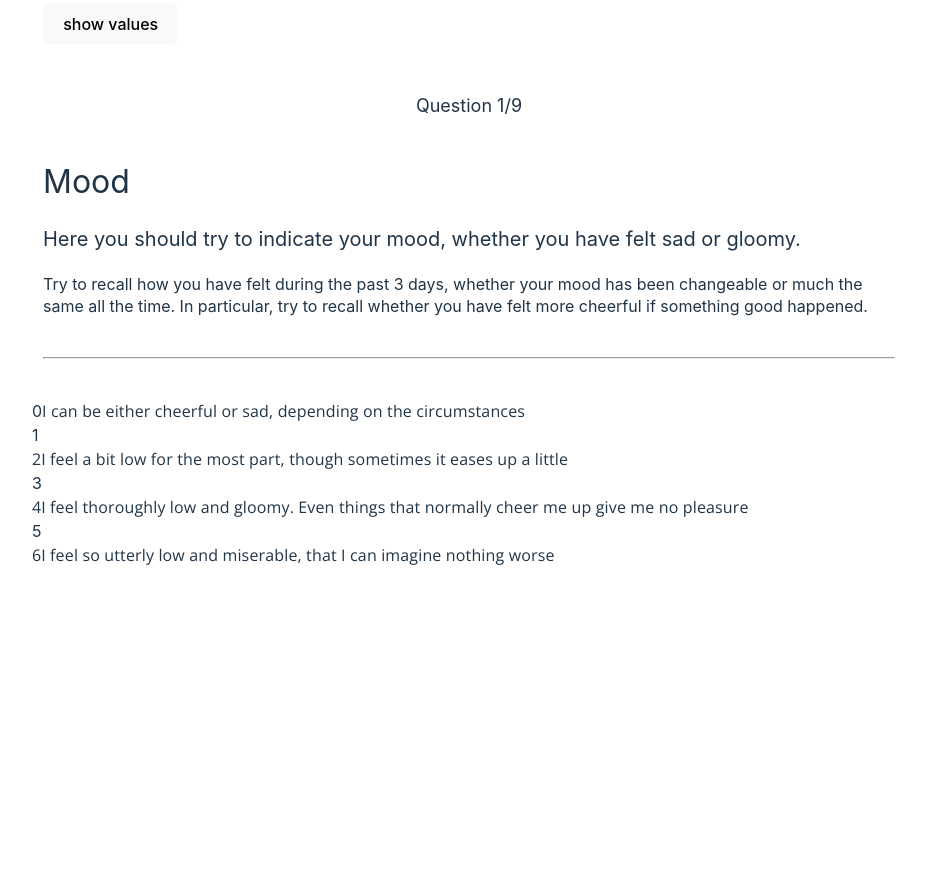
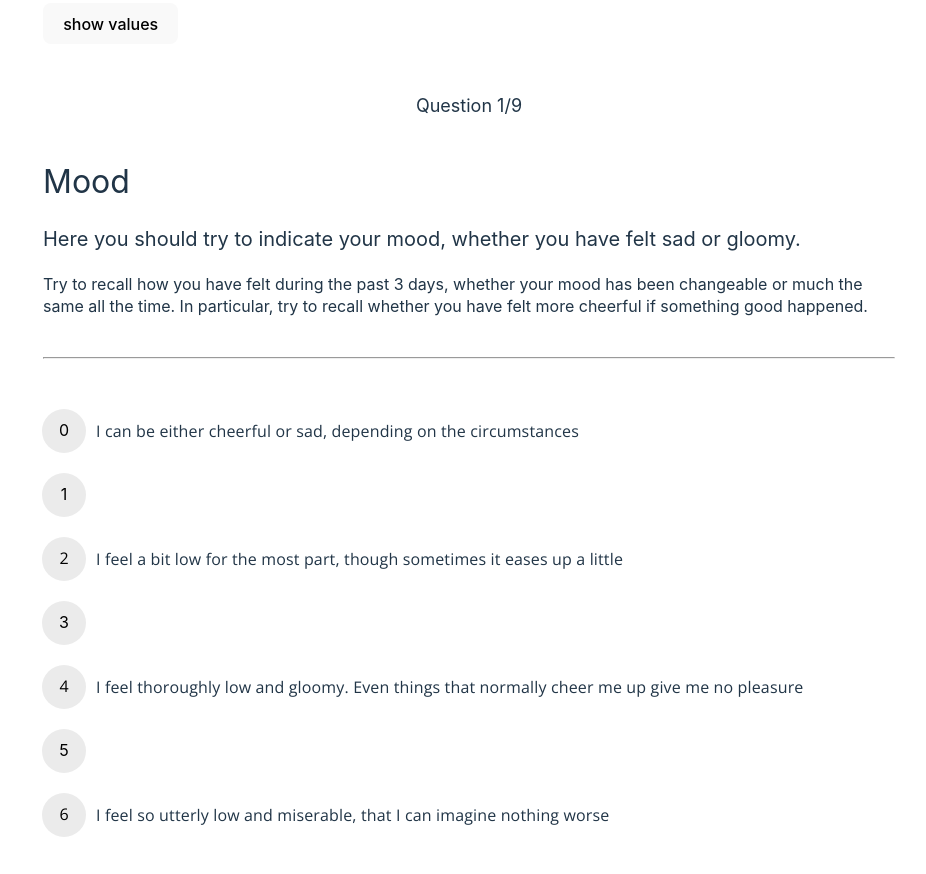
Before and after one commit to Soo-Mash/flow-neuro-quiz, a React (Vite) app: page /quiz/question/1 in a window 1280 px wide. Shown: the whole page, without its empty margins (171-1097 px from the left). Before the commit the page ends 800 px from the top, so only its background shows below. Built offline with nearby package versions, Linux system fonts and the light colour scheme.

Commit message:
custom-styled radio buttons

```diff
--- a/src/components/QuestionRadioGroup/index.scss
+++ b/src/components/QuestionRadioGroup/index.scss
@@ -1,2 +1,32 @@
 .radio-group {
+  .custom-radio {
+    margin-top: 10px;
+    margin-bottom: 10px;
+    margin-left: 10px;
+    margin-right: 10px;
+    border-radius: 50%;
+    width: 44px;
+    min-width: 44px;
+    height: 44px;
+    align-content: center;
+    justify-content: center;
+    justify-items: center;
+    color: #000000;
+    font-weight: 400;
+    font-size: 16px;
+    line-height: 21.79px;
+  }
+
+  .unchecked {
+    background-color: #ebebeb;
+  }
+  .checked {
+    background: #d1e9e9;
+  }
+
+  .radio-number {
+    width: min-content;
+    margin-left: auto;
+    margin-right: auto;
+  }
 }
```
